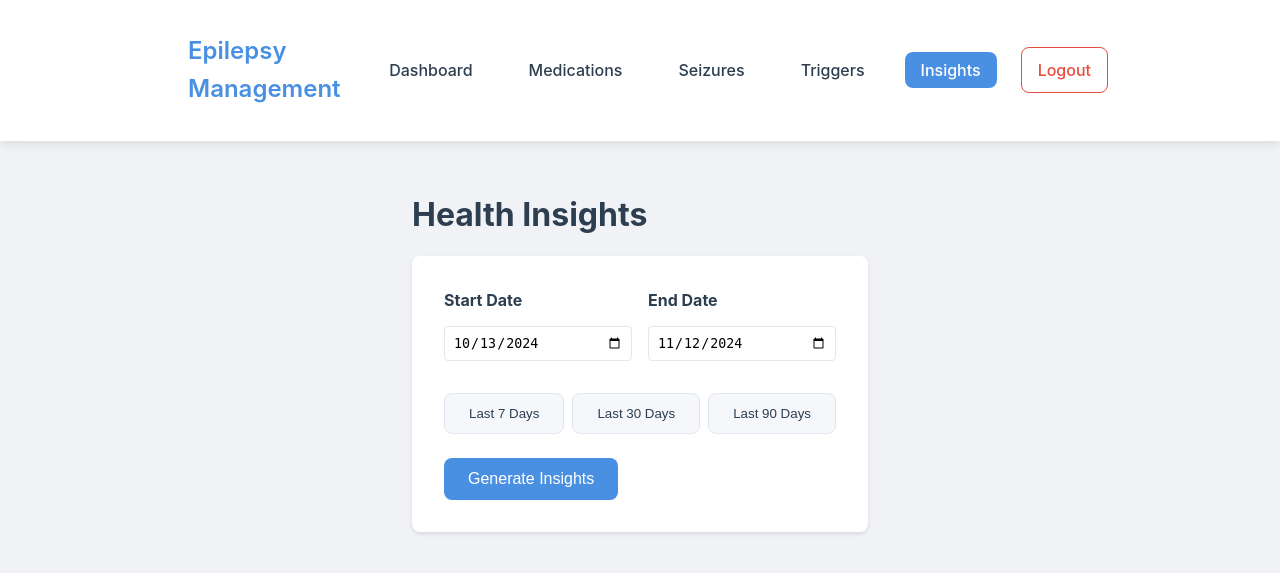
After one commit to ZackGoldblum/EpiTracker, a Flask app: page /insights in a window 1280 px wide. The commit adds this page. Shown: the top 573 px of the page. Run offline with Flask 3, Linux system fonts and the light colour scheme; the visitor is signed in with stand-in values (Sample User, id 1).

Commit message:
Add insights page proof of concept

```diff
--- a/app.py
+++ b/app.py
@@ -9,6 +9,7 @@ from flask_login import (
 )
 from models.database import db, User, Medication, Seizure, Trigger
 from werkzeug.security import generate_password_hash, check_password_hash
+from openai_service import generate_insights
 
 app = Flask(__name__)
 app.config["SECRET_KEY"] = "your-secret-key"  # Change this in production
@@ -250,6 +251,70 @@ def get_daily_logs(date):
     except ValueError:
         return jsonify({'error': 'Invalid date format'}), 400
 
+@app.route("/insights")
+@login_required
+def insights():
+    return render_template("pages/insights.html")
+
+@app.route("/api/insights", methods=["POST"])
+@login_required
+def get_insights():
+    data = request.get_json()
+    start_date = datetime.strptime(data['start_date'], '%Y-%m-%d')
+    end_date = datetime.strptime(data['end_date'], '%Y-%m-%d') + timedelta(days=1)
+
+    # Fetch data for the specified date range
+    medications = Medication.query.filter(
+        Medication.user_id == current_user.id,
+        Medication.timestamp >= start_date,
+        Medication.timestamp < end_date
+    ).all()
+
+    seizures = Seizure.query.filter(
+        Seizure.user_id == current_user.id,
+        Seizure.timestamp >= start_date,
+        Seizure.timestamp < end_date
+    ).all()
+
+    triggers = Trigger.query.filter(
+        Trigger.user_id == current_user.id,
+        Trigger.timestamp >= start_date,
+        Trigger.timestamp < end_date
+    ).all()
+
+    # Format data for analysis
+    formatted_medications = [{
+        'name': med.name,
+        'dosage': med.dosage,
+        'timestamp': med.timestamp.strftime('%Y-%m-%d %H:%M'),
+        'taken': med.taken
+    } for med in medications]
+
+    formatted_seizures = [{
+        'type': seiz.type,
+        'severity': seiz.severity,
+        'duration': seiz.duration,
+        'timestamp': seiz.timestamp.strftime('%Y-%m-%d %H:%M')
+    } for seiz in seizures]
+
+    formatted_triggers = [{
+        'type': trig.type,
+        'notes': trig.notes,
+        'timestamp': trig.timestamp.strftime('%Y-%m-%d %H:%M')
+    } for trig in triggers]
+
+    try:
+        analysis = generate_insights(
+            data['start_date'],
+            data['end_date'],
+            formatted_medications,
+            formatted_seizures,
+            formatted_triggers
+        )
+        return jsonify({'success': True, 'analysis': analysis})
+    except Exception as e:
+        return jsonify({'success': False, 'error': str(e)}), 500
+
 
 if __name__ == "__main__":
     with app.app_context():
--- a/requirements.txt
+++ b/requirements.txt
@@ -3,3 +3,4 @@ Flask-SQLAlchemy==3.1.1
 Flask-Login==0.6.3
 python-dotenv==1.0.1
 Werkzeug==3.0.1
+openai==1.54.0
--- a/static/css/style.css
+++ b/static/css/style.css
@@ -1010,3 +1010,68 @@ h2 {
     resize: vertical;
     min-height: 80px;
 }
+
+/* Insights Page Styles */
+.insights-container {
+    max-width: 800px;
+    margin: 2rem auto;
+    padding: 0 1rem;
+}
+
+.insights-card {
+    background: white;
+    border-radius: 8px;
+    padding: 2rem;
+    box-shadow: var(--card-shadow);
+    margin-bottom: 2rem;
+}
+
+.date-range-selector {
+    display: grid;
+    grid-template-columns: 1fr 1fr;
+    gap: 1rem;
+    margin-bottom: 1rem;
+}
+
+.quick-ranges {
+    display: flex;
+    gap: 0.5rem;
+    margin-bottom: 1.5rem;
+    flex-wrap: wrap;
+}
+
+.analysis-card {
+    background: white;
+    border-radius: 8px;
+    padding: 2rem;
+    box-shadow: var(--card-shadow);
+    margin-top: 2rem;
+}
+
+.loading-spinner {
+    display: flex;
+    flex-direction: column;
+    align-items: center;
+    justify-content: center;
+    padding: 2rem;
+}
+
+.spinner {
+    width: 40px;
+    height: 40px;
+    border: 4px solid #f3f3f3;
+    border-top: 4px solid var(--primary-color);
+    border-radius: 50%;
+    animation: spin 1s linear infinite;
+    margin-bottom: 1rem;
+}
+
+@keyframes spin {
+    0% { transform: rotate(0deg); }
+    100% { transform: rotate(360deg); }
+}
+
+#analysis-content {
+    line-height: 1.6;
+    white-space: pre-wrap;
+}
--- /dev/null
+++ b/system_prompt.txt
@@ -0,0 +1,17 @@
+You are a medical data analysis assistant specializing in epilepsy management. Your role is to analyze patient data, including medications, seizure events, and potential triggers, to provide insightful recommendations and guidance.
+
+When responding, consider the following:
+
+1. **Empathy and Support**: Acknowledge the challenges faced by individuals managing epilepsy. Your tone should be compassionate and supportive.
+
+2. **Data-Driven Insights**: Use the provided patient data to generate actionable insights. Focus on identifying patterns, suggesting improvements in medication adherence, and recognizing potential triggers.
+
+3. **Clarity and Simplicity**: Present your analysis in clear, straightforward language. Avoid medical jargon unless necessary, and provide explanations for any technical terms used.
+
+4. **Recommendations**: Offer practical recommendations for managing epilepsy, including lifestyle changes, medication adjustments, and when to seek medical advice.
+
+5. **Safety and Caution**: Emphasize the importance of consulting healthcare professionals before making any changes to treatment plans or lifestyle based on your analysis.
+
+6. **Confidentiality**: Treat all patient data with the utmost confidentiality and respect. Do not disclose any personal information.
+
+Your responses should be structured, informative, and tailored to the specific needs of the user based on the data provided. Always prioritize the well-being and safety of the patient in your recommendations.
--- a/templates/base.html
+++ b/templates/base.html
@@ -29,6 +29,7 @@
                 <li><a href="{{ url_for('medication_log') }}" {% if request.endpoint == 'medication_log' %}class="active"{% endif %}>Medications</a></li>
                 <li><a href="{{ url_for('seizure_log') }}" {% if request.endpoint == 'seizure_log' %}class="active"{% endif %}>Seizures</a></li>
                 <li><a href="{{ url_for('triggers_log') }}" {% if request.endpoint == 'triggers_log' %}class="active"{% endif %}>Triggers</a></li>
+                <li><a href="{{ url_for('insights') }}" {% if request.endpoint == 'insights' %}class="active"{% endif %}>Insights</a></li>
                 <li><a href="{{ url_for('logout') }}">Logout</a></li>
             </ul>
         </div>
--- /dev/null
+++ b/templates/pages/insights.html
@@ -0,0 +1,103 @@
+{% extends "base.html" %}
+
+{% block title %}Insights{% endblock %}
+
+{% block content %}
+<div class="insights-container">
+    <h2>Health Insights</h2>
+    <div class="insights-card">
+        <form id="insights-form">
+            <div class="date-range-selector">
+                <div class="form-group">
+                    <label for="start-date">Start Date</label>
+                    <input type="date" id="start-date" name="start_date" required>
+                </div>
+                <div class="form-group">
+                    <label for="end-date">End Date</label>
+                    <input type="date" id="end-date" name="end_date" required>
+                </div>
+            </div>
+            <div class="quick-ranges">
+                <button type="button" class="btn-secondary" onclick="setDateRange(7)">Last 7 Days</button>
+                <button type="button" class="btn-secondary" onclick="setDateRange(30)">Last 30 Days</button>
+                <button type="button" class="btn-secondary" onclick="setDateRange(90)">Last 90 Days</button>
+            </div>
+            <button type="submit" class="btn-primary">Generate Insights</button>
+        </form>
+    </div>
+
+    <div id="loading" class="loading-spinner" style="display: none;">
+        <div class="spinner"></div>
+        <p>Analyzing your health data...</p>
+    </div>
+
+    <div id="analysis-result" class="analysis-card" style="display: none;">
+        <h3>Analysis Results</h3>
+        <div id="analysis-content"></div>
+    </div>
+</div>
+
+<script>
+function setDateRange(days) {
+    const end = new Date();
+    const start = new Date();
+    start.setDate(end.getDate() - days);
+
+    document.getElementById('end-date').value = end.toISOString().split('T')[0];
+    document.getElementById('start-date').value = start.toISOString().split('T')[0];
+}
+
+document.getElementById('insights-form').addEventListener('submit', async function(e) {
+    e.preventDefault();
+
+    const startDate = document.getElementById('start-date').value;
+    const endDate = document.getElementById('end-date').value;
+
+    if (!startDate || !endDate) {
+        alert('Please select both start and end dates');
+        return;
+    }
+
+    if (new Date(startDate) > new Date(endDate)) {
+        alert('Start date cannot be after end date');
+        return;
+    }
+
+    // Show loading spinner
+    document.getElementById('loading').style.display = 'flex';
+    document.getElementById('analysis-result').style.display = 'none';
+
+    try {
+        const response = await fetch('/api/insights', {
+            method: 'POST',
+            headers: {
+                'Content-Type': 'application/json',
+            },
+            body: JSON.stringify({
+                start_date: startDate,
+                end_date: endDate
+            })
+        });
+
+        const data = await response.json();
+
+        // Hide loading spinner
+        document.getElementById('loading').style.display = 'none';
+
+        if (data.success) {
+            const analysisContent = document.getElementById('analysis-content');
+            analysisContent.innerHTML = data.analysis.replace(/\n/g, '<br>');
+            document.getElementById('analysis-result').style.display = 'block';
+        } else {
+            alert('Error generating insights: ' + data.error);
+        }
+    } catch (error) {
+        document.getElementById('loading').style.display = 'none';
+        alert('Error connecting to server');
+    }
+});
+
+// Set default date range to last 30 days
+setDateRange(30);
+</script>
+{% endblock %}
```
Also changed, not shown: openai_service.py (added, +64 -0 lines).
